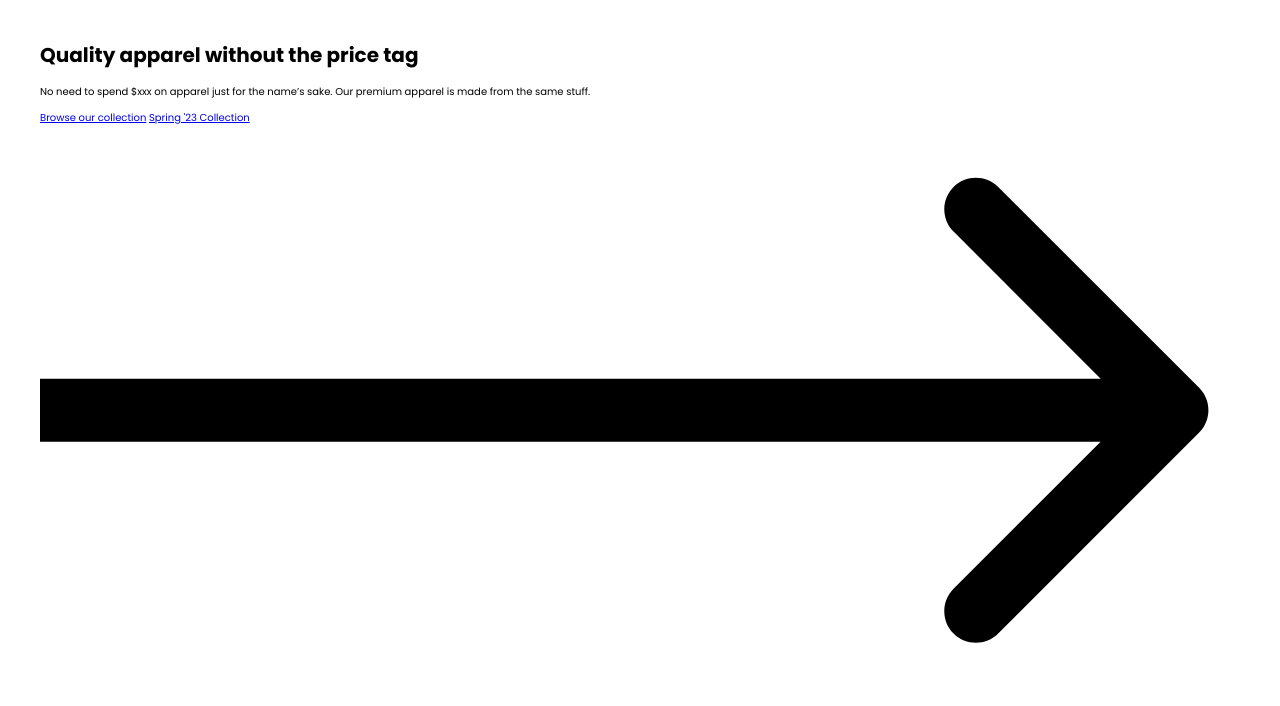
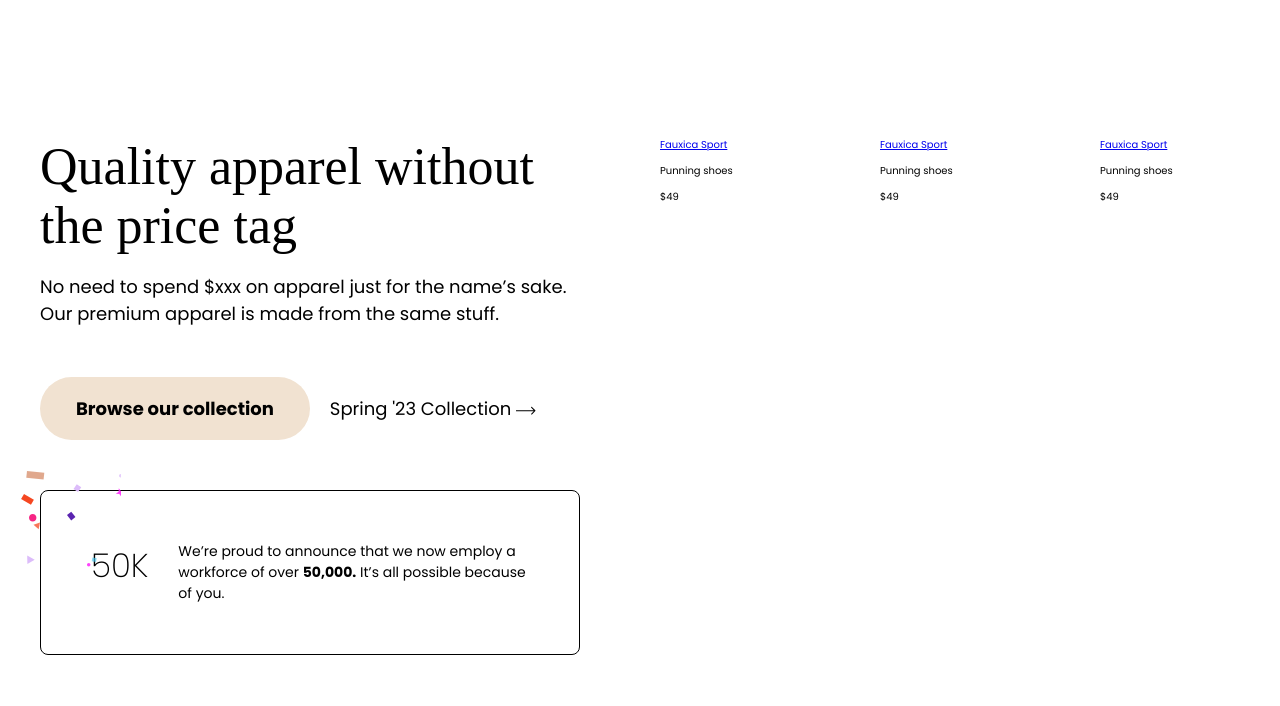
Before and after one commit to viltemeske/WEBU18-tasks, a plain HTML site: page task_5/index.html in a window 1280 px wide. Shown: the part 78-784 px from the top of the page. Drawn offline with Linux system fonts and the light colour scheme.

Commit message:
left collumn style finished

```diff
--- a/task_5/index.html
+++ b/task_5/index.html
@@ -32,7 +32,7 @@
         <main>
             <div class="left-column">
                 <h1>Quality apparel without the price tag</h1>
-                <p>No need to spend $xxx on apparel just for the name’s sake.
+                <p class="subhead">No need to spend $xxx on apparel just for the name’s sake.
                     Our premium apparel is made from the same stuff.</p>
                 <div class="cta-btn">
                     <a href="#" class="primary-cta">Browse our collection</a>
--- a/task_5/style.css
+++ b/task_5/style.css
@@ -44,3 +44,78 @@ nav ul li a.active::before {
     border-bottom: 2px solid black;
     bottom: -6px;
 }
+main {
+    display: flex;
+    gap: 8em;
+    margin-top: 11em;
+}
+.left-column {
+    width: 45%;
+}
+.right-column {
+    flex-grow: 1;
+}
+h1 {
+    font-size: 5.2rem;
+    font-family: 'Playfair Display';
+    font-weight: normal;
+    margin: 0;
+}
+.subhead {
+    font-size: 1.8rem;
+}
+.cta-btn {
+    margin: 5em 0;
+}
+.cta-btn, .secondary-cta{
+    display: flex;
+    gap: 2em;
+}
+.primary-cta {
+    background-color: #f1e2d1;
+    font-size: 1.8rem;
+    font-weight: bold;
+    text-decoration: none;
+    color: black;
+    border-radius: 1.9em;
+    padding: 1em 2em;
+}
+.secondary-cta {
+    font-size: 1.8rem;
+    text-decoration: none;
+    color: black;
+    display: block;
+    padding: 1em 0;
+    }
+
+.secondary-cta svg{
+    width: 20px;
+}
+.news {
+    display: flex;
+    gap: 3em;
+    padding: 5em;
+    border: 1px solid black;
+    border-radius: 0.8em;
+    position: relative;
+}
+.news::before{
+    position: absolute;
+    content: "";
+    background: url('./img/confetti.svg');
+    width: 100px;
+    height: 100px;
+    top: -20px;
+    left: -20px;
+    z-index: 2;
+}
+p.employees {
+    font-size: 3.3rem;
+    margin: 0;
+    font-weight: 200;
+}
+
+p.details {
+   font-size: 1.4rem;
+   margin: 0;
+}
```
